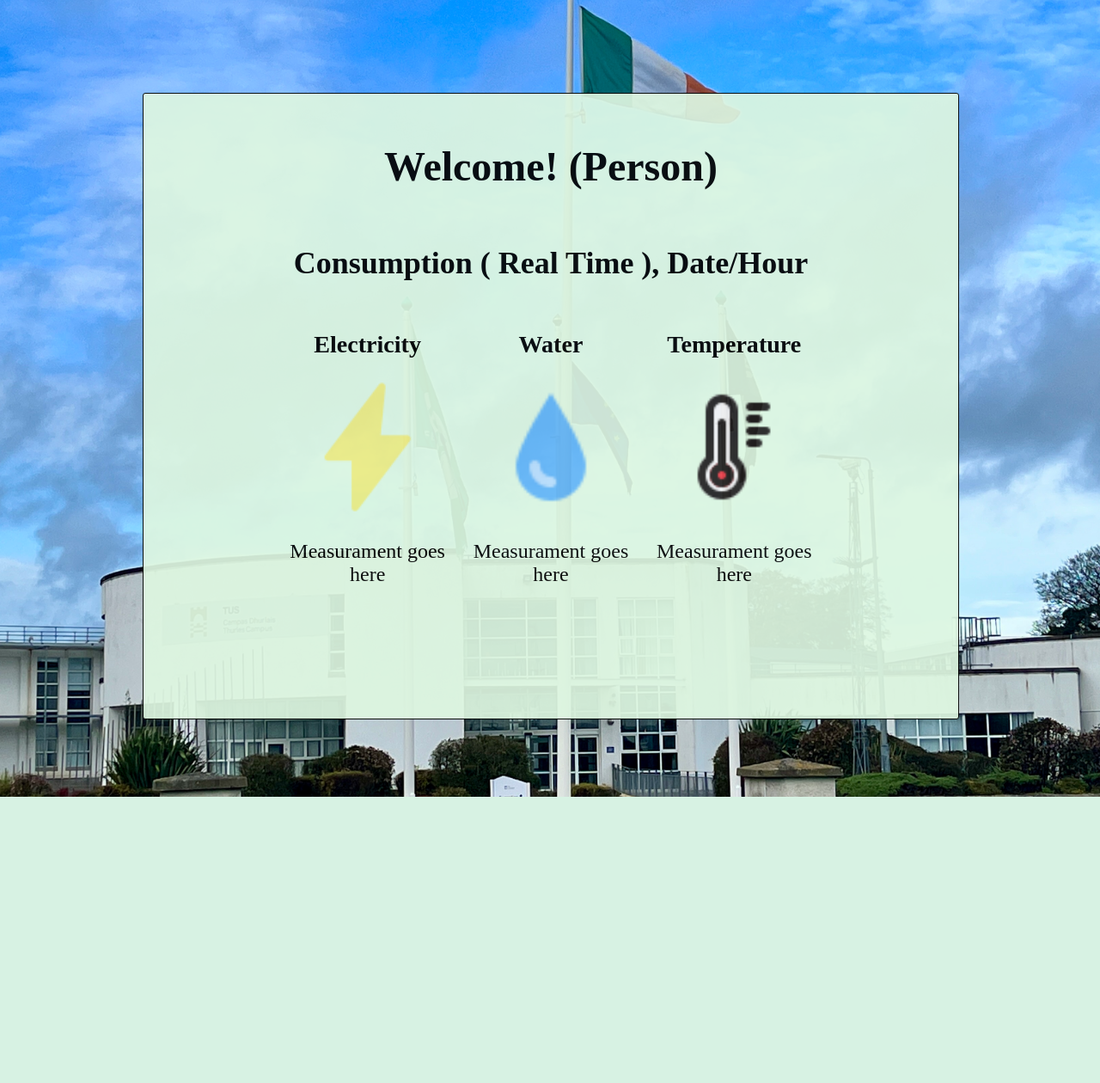
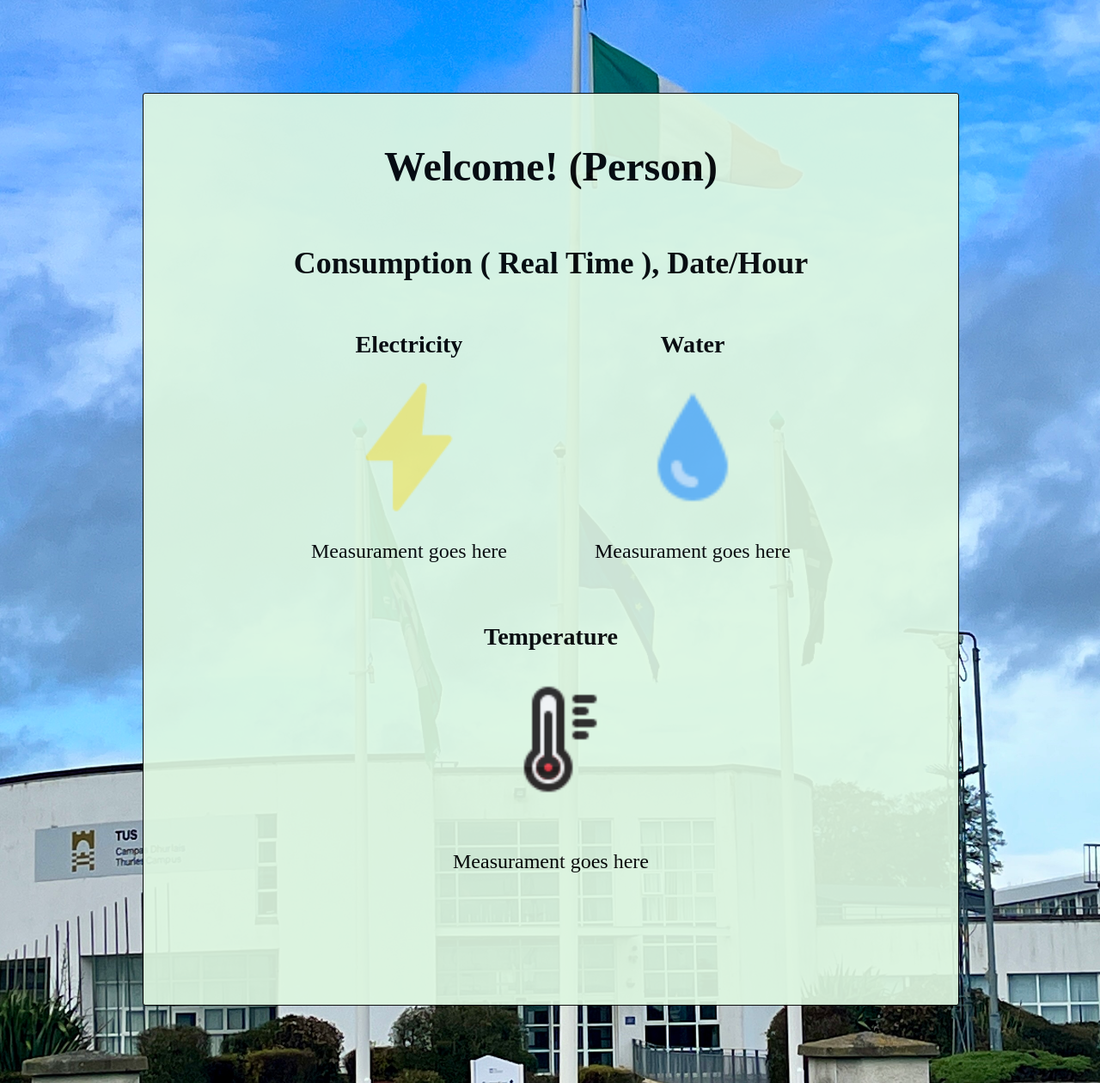
Before and after one commit to arnas-mag/3rd_Year_Project, a Django app: page /dashboard in a window 1280 px wide. Shown: the part 87-1347 px from the top of the page at 86% size. Before the commit the page ends 1014 px from the top, so only its background shows below. Run offline with Django 4.2, Linux system fonts and the light colour scheme.

Commit message:
Combining All Versions

```diff
--- a/Django-Project/prediction/home/static/dashboard.css
+++ b/Django-Project/prediction/home/static/dashboard.css
@@ -95,6 +95,42 @@ body{
     #logo{
         margin-top: -2%;
     }
+    .consu {
+        display: grid;
+        grid-template-rows: repeat(2, 1fr); /* 2 rows with equal height */
+        grid-template-columns: repeat(2, 1fr); /* 2 columns with equal width */
+        grid-gap: 20px; /* add some gap between the cells */
+        text-align: center;
+    }
+
+    .pic1 {
+        grid-row: 1 / 2; /* span the first row */
+        grid-column: 1 / 2; /* span the first column */
+    }
+
+    .pic2 {
+        grid-row: 1 / 2; /* span the first row */
+        grid-column: 2 / 3; /* span the second column */
+    }
+
+    .pic3 {
+        grid-row: 2 / 3; /* span the second row */
+        grid-column: 1 / 3; /* span both columns */
+        display: grid;
+        align-items: center;
+        justify-content: center;
+    }
+
+    #respImg{
+        margin-left: 22%;
+    }
+    .respText1{
+        grid-template-columns: 1/3;
+    }
+    img{
+        max-width: 100%;
+        max-height: 100%;
+    }
 }
 
 /* Responsive Dashboard mobile max 900px */
@@ -140,6 +176,7 @@ body{
     /* content */
     .content{
         margin-top: 30%;
+        font-size: 0.6em;
     }
     .consu{
         display: block;
--- a/Django-Project/prediction/home/static/prediction.css
+++ b/Django-Project/prediction/home/static/prediction.css
@@ -68,7 +68,7 @@ body{
 }
 .consu{
     display: grid;
-    grid-template-columns: repeat(3, 1fr);
+    grid-template-columns: repeat(2, 1fr);
 }
 
 /* Responsive Dashboard (1850px to 1450px)*/
--- a/Django-Project/prediction/prediction/urls.py
+++ b/Django-Project/prediction/prediction/urls.py
@@ -18,5 +18,6 @@ from django.urls import path, include
 
 urlpatterns = [
     path('admin/', admin.site.urls),
+    path('accounts/', include('django.contrib.auth.urls')),
     path('', include('home.urls'))
 ]
```
Also changed, not shown: Django-Project/prediction/home/templates/dashboard.html (+27 -9 lines), Django-Project/prediction/home/templates/graph.html (+5 -4 lines), Django-Project/prediction/home/templates/prediction.html (+21 -17 lines), Django-Project/prediction/db.sqlite3, Django-Project/prediction/home/static/calendar.png (added).
